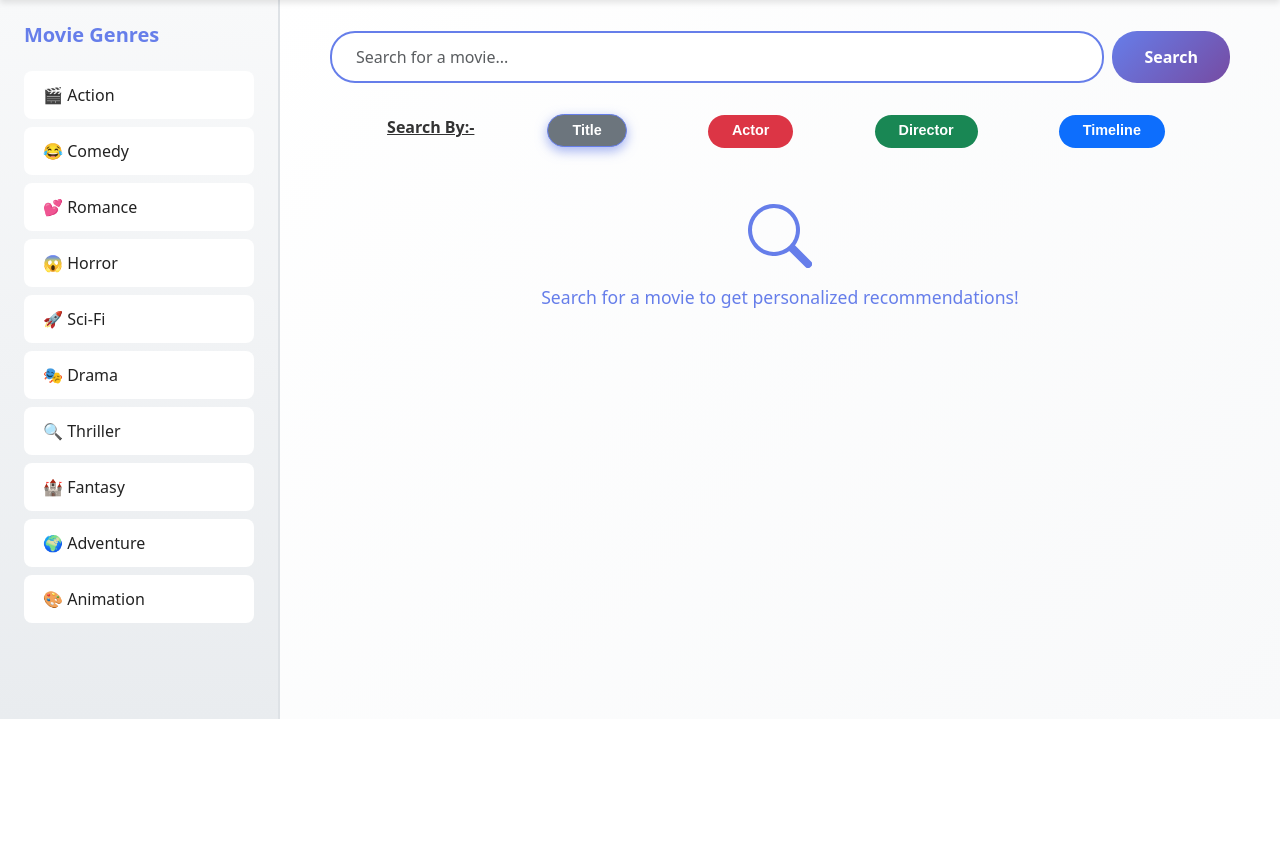
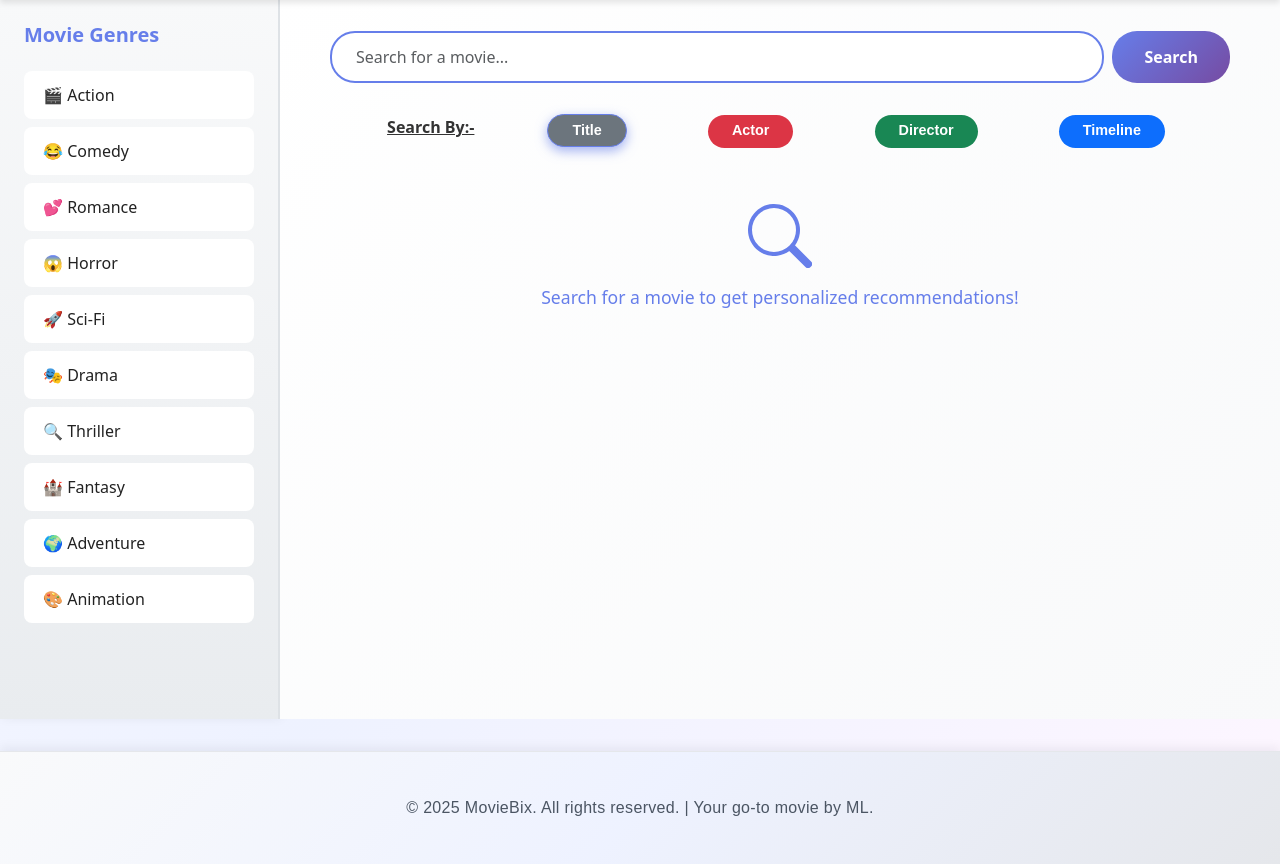
Before and after one commit to yashelke/movieRecommendation, a Flask app: page / in a window 1280 px wide. Shown: the part 81-945 px from the top of the page. Before the commit the page ends 800 px from the top, so only its background shows below. Run offline with Flask 3, Linux system fonts and the light colour scheme; parts of the project's set-up code (start-up, migrations or seed data) failed here and were passed over.

Commit message:
Added footer-section in home.html

```diff
--- a/app.py
+++ b/app.py
@@ -30,8 +30,8 @@ def _normalize_title(s: str) -> str:
 new_features["normalized_title"] = new_features["title"].apply(_normalize_title)
 
 # OMDB API Configuration (get your key from https://www.omdbapi.com/apikey.aspx)
-# OMDB_API_KEY =
-# OMDB_API_URL =
+OMDB_API_KEY =  "6ac1a66a"
+OMDB_API_URL = "http://www.omdbapi.com/"
 
 
 def get_movie_poster(movie_title):
--- a/templates/home.html
+++ b/templates/home.html
@@ -479,6 +479,41 @@
         text-decoration: underline;
       }
 
+      /* Footer Section */
+      .footer-section {
+        background: linear-gradient(135deg, #f9fafb 0%, #eef2ff 50%, #e5e7eb 100%);
+        border-top: 1px solid #e5e7eb;
+        box-shadow: 0 -4px 10px rgba(15, 23, 42, 0.06);
+        padding: 1.25rem 1rem;
+        margin-top: 2rem;
+      }
+
+      .footer-section footer {
+        max-width: 1200px;
+        margin: 0 auto;
+        display: flex;
+        flex-wrap: wrap;
+        align-items: center;
+        justify-content: center;
+        gap: 0.75rem;
+        font-size: 1rem;
+        color: #4b5563;
+      }
+
+      .footer-section p {
+        font-family: Poppins, sans-serif;
+        margin: 0;
+        letter-spacing: 0.02em;
+        text-align: center;
+      }
+
+      @media (min-width: 768px) {
+        .footer-section footer {
+          justify-content: center;
+          text-align: center;
+        }
+      }
+
       /* VIBRANT DARK THEME */
       body.dark-theme {
         background: radial-gradient(
@@ -626,9 +661,26 @@
         border-color: #f97316;
       }
 
+      body.dark-theme .footer-section {
+        background: radial-gradient(circle at top, #020617 0%, #020617 45%, #020617 100%);
+        border-top: 1px solid rgba(154, 18, 154, 0.9);
+        box-shadow: 0 -10px 35px rgba(194, 16, 217, 0.9);
+      }
+
+      body.dark-theme .footer-section footer {
+        color: #9ca3af;
+      }
+
+      body.dark-theme .footer-section p {
+        color: #ffffff;
+        text-align: center;
+        font-size: 1rem;
+      }
+
       body.dark-theme .spinner-border {
         color: #6366f1;
       }
+
 
       body.dark-theme .navbar-brand h1 {
         color: white;
@@ -826,6 +878,14 @@
           </div>
         </div>
       </section>
+    </div>
+
+    <div class="footer-section">
+      <footer class="text-center py-4">
+        <p>
+          &copy; 2025 MovieBix. All rights reserved. | Your go-to movie by ML.
+        </p>
+      </footer>
     </div>
 
     <script src="https://cdn.jsdelivr.net/npm/bootstrap@5.3.0/dist/js/bootstrap.bundle.min.js"></script>
```
